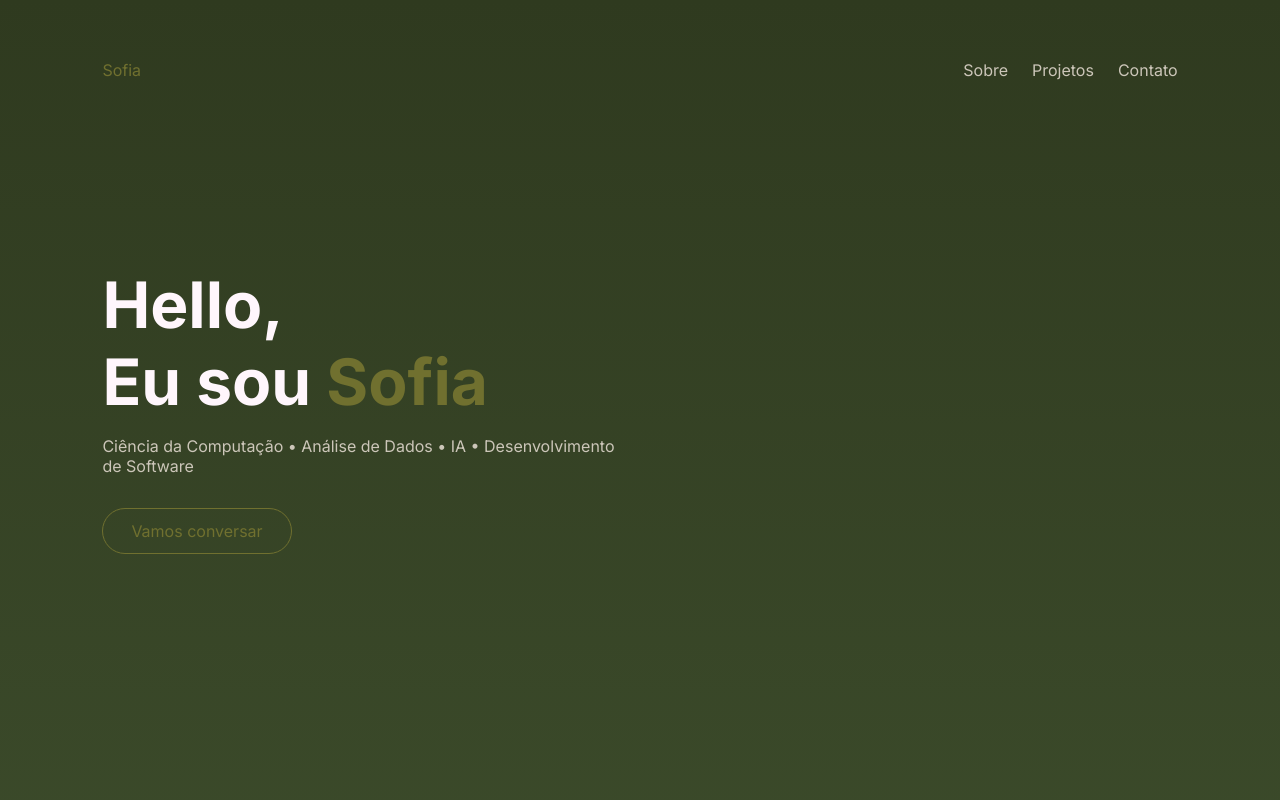
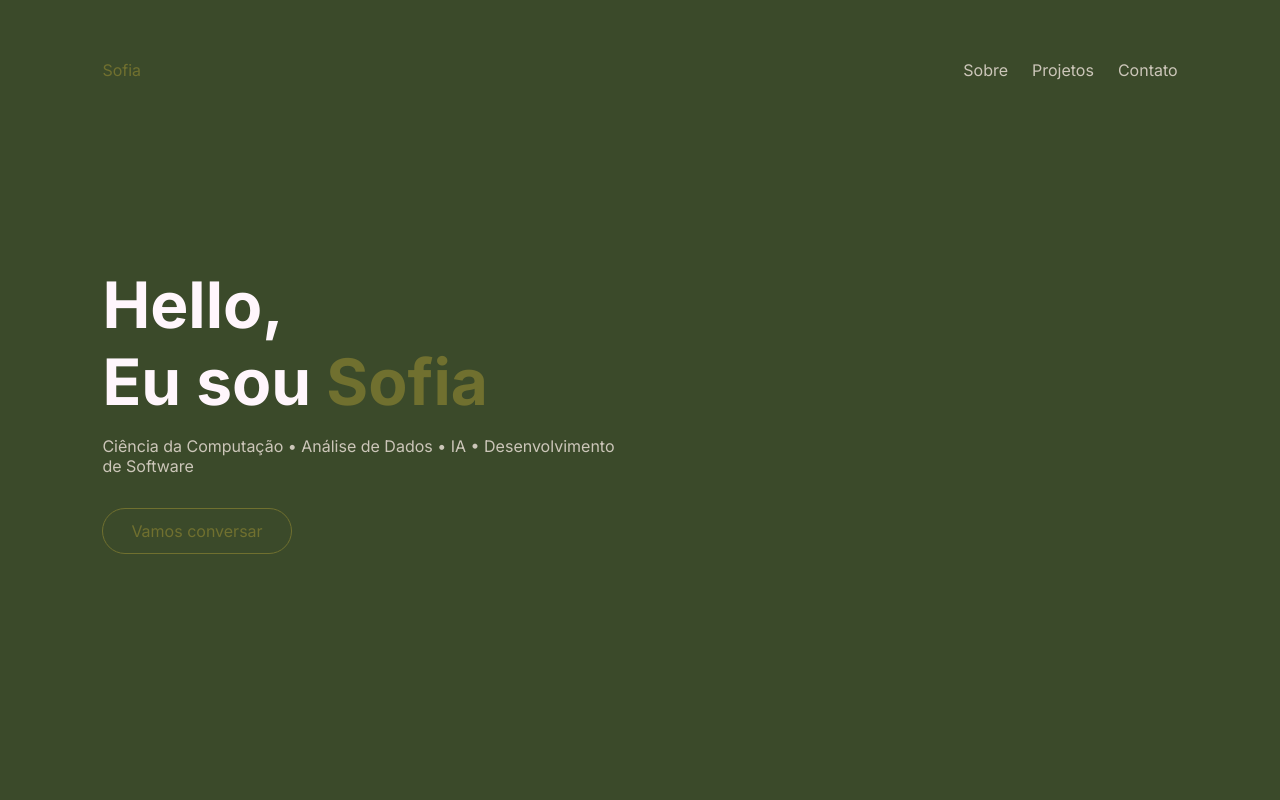
Before and after one commit to sofiaprata/sofiaprata.github.io, a plain HTML site: page index.html in a window 1280 px wide. Shown: the top 800 px of the page. Drawn offline with Linux system fonts and the light colour scheme.

Commit message:
Update style.css

```diff
--- a/style.css
+++ b/style.css
@@ -148,3 +148,8 @@ body {
     padding: 40px 6%;
   }
 }
+
+html, body {
+  background-color: #3b4a2a !important; /* MATCHA GREEN */
+  background-image: none !important;
+}
```
